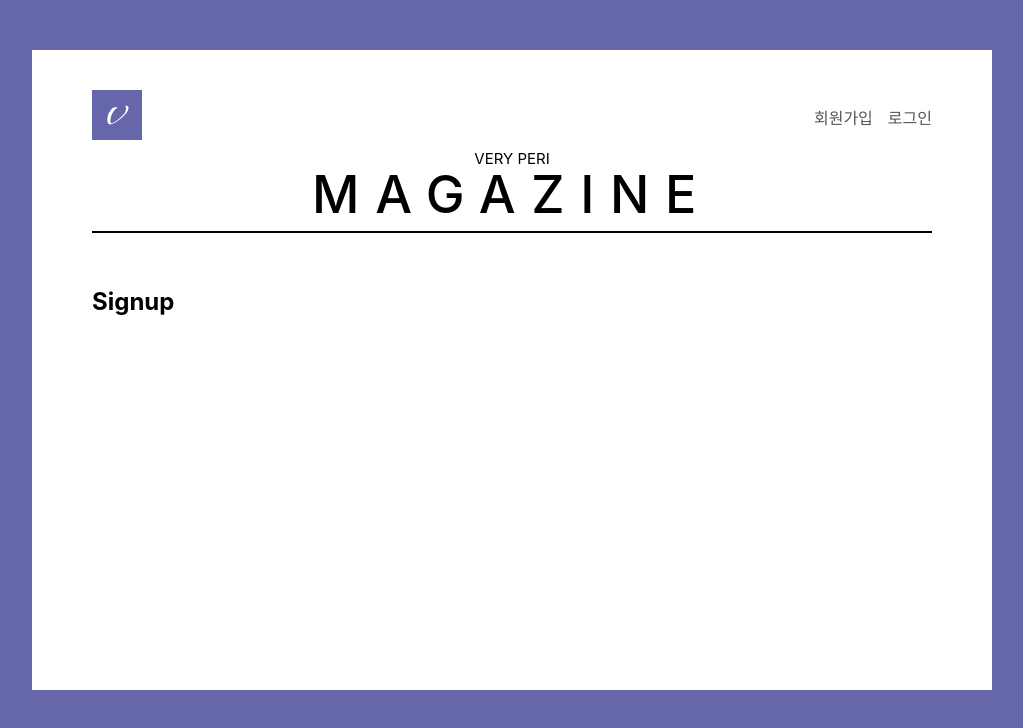
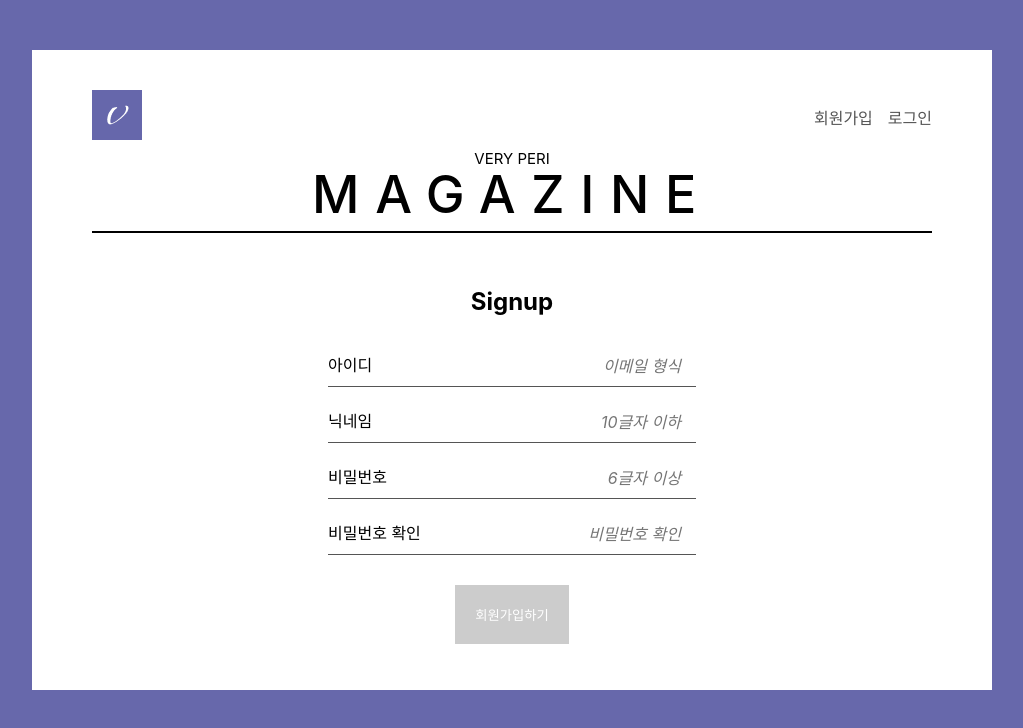
Before and after one commit to ddooyn/veryperi-magazine-2022, a React (Create React App) app: page /signup in a window 1280 px wide. Shown: the top 728 px of the page, without its empty margins (128-1151 px from the left). Built offline with nearby package versions, Linux system fonts and the light colour scheme; a web font is replaced by a local one.

Commit message:
✨ Signup, Login 페이지 폼 마크업 및 스타일링

```diff
--- a/src/pages/Login.js
+++ b/src/pages/Login.js
@@ -1,11 +1,114 @@
 import React from 'react';
+import { useNavigate } from 'react-router-dom';
+import { useForm } from 'react-hook-form';
+import styled from 'styled-components';
 
 const Login = () => {
+  const navigate = useNavigate();
+  const {
+    register,
+    handleSubmit,
+    formState: { isValid },
+  } = useForm({
+    mode: 'onTouched',
+  });
+
+  const onSubmit = () => {
+    return false;
+    alert('로그인 성공!');
+    navigate('/');
+  };
+
   return (
-    <div>
+    <LoginSection>
       <h2>Login</h2>
-    </div>
+      <Form id="login-form" onSubmit={handleSubmit(onSubmit)}>
+        <Row>
+          <label htmlFor="id">아이디</label>
+          <input
+            type="email"
+            id="id"
+            placeholder="e-mail"
+            autoComplete="off"
+            {...register('email', {
+              required: '* 이메일을 입력해주세요',
+              pattern: /^\S+@\S+$/i,
+            })}
+          />
+        </Row>
+
+        <Row>
+          <label htmlFor="password">비밀번호</label>
+          <input
+            type="password"
+            id="password"
+            placeholder="Password"
+            autoComplete="off"
+            {...register('password', {
+              required: '* 비밀번호를 입력해주세요',
+              minLength: 6,
+            })}
+          />
+        </Row>
+        {/* TODO: <Error>* 아이디나 비밀번호가 일치하지 않습니다</Error> */}
+      </Form>
+
+      <Button type="submit" form="login-form" disabled={!isValid}>
+        로그인하기
+      </Button>
+    </LoginSection>
   );
 };
 
 export default Login;
+
+const LoginSection = styled.section`
+  display: flex;
+  flex-direction: column;
+  align-items: center;
+  justify-content: center;
+  h2 {
+    margin-bottom: 10px;
+  }
+`;
+
+const Form = styled.form`
+  padding-bottom: 30px;
+`;
+
+const Row = styled.div`
+  display: flex;
+  align-items: center;
+  margin-top: 15px;
+  border-bottom: 1px solid #555;
+  label {
+    display: inline-block;
+    width: 100px;
+  }
+  input {
+    padding: 10px;
+    border: none;
+    outline: none;
+    font-size: 16px;
+    &::placeholder {
+      padding: 0 5px;
+      font-style: italic;
+      text-align: right;
+    }
+  }
+`;
+
+const Error = styled.p`
+  font-size: 14px;
+  color: #6768ab;
+`;
+
+const Button = styled.button`
+  padding: 20px;
+  background: #222;
+  color: #fff;
+  &:disabled {
+    background: #ccc;
+    cursor: default;
+  }
+`;
--- a/src/pages/Signup.js
+++ b/src/pages/Signup.js
@@ -1,9 +1,162 @@
-import React from 'react'
+import React from 'react';
+import { useNavigate } from 'react-router-dom';
+import { useForm } from 'react-hook-form';
+import styled from 'styled-components';
 
 const Signup = () => {
+  const navigate = useNavigate();
+  const {
+    register,
+    getValues,
+    handleSubmit,
+    formState: { errors, isValid },
+  } = useForm({
+    mode: 'onTouched',
+  });
+
+  const onSubmit = () => {
+    return false;
+    alert('회원가입 성공! 환영합니다:)');
+    navigate('/login');
+  };
+
   return (
-    <div><h2>Signup</h2></div>
-  )
-}
+    <SignupSection>
+      <h2>Signup</h2>
+      <Form id="signup-form" onSubmit={handleSubmit(onSubmit)}>
+        <Row>
+          <label htmlFor="id">아이디</label>
+          <input
+            type="email"
+            id="id"
+            placeholder="이메일 형식"
+            autoComplete="off"
+            {...register('email', {
+              required: '* 이메일을 입력해주세요',
+              pattern: /^\S+@\S+$/i,
+            })}
+          />
+        </Row>
+        {errors.email && <Error>{errors.email.message}</Error>}
+        {errors.email && errors.email.type === 'pattern' && (
+          <Error>* 잘못된 이메일 형식입니다.</Error>
+        )}
 
-export default Signup
+        <Row>
+          <label htmlFor="nickname">닉네임</label>
+          <input
+            type="nickname"
+            id="nickname"
+            placeholder="10글자 이하"
+            autoComplete="off"
+            {...register('nickname', {
+              required: '* 닉네임을 입력해주세요',
+              maxLength: 10,
+            })}
+          />
+        </Row>
+        {errors.nickname && <Error>{errors.nickname.message}</Error>}
+        {errors.nickname && errors.nickname.type === 'maxLength' && (
+          <Error>* 닉네임은 10자 이하입니다</Error>
+        )}
+
+        <Row>
+          <label htmlFor="password">비밀번호</label>
+          <input
+            type="password"
+            id="password"
+            placeholder="6글자 이상"
+            autoComplete="off"
+            {...register('password', {
+              required: '* 비밀번호를 입력해주세요',
+              minLength: 6,
+            })}
+          />
+        </Row>
+        {errors.password && <Error>{errors.password.message}</Error>}
+        {errors.password && errors.password.type === 'minLength' && (
+          <Error>* 비밀번호는 6자 이상입니다</Error>
+        )}
+
+        <Row>
+          <label htmlFor="confirm-password">비밀번호 확인</label>
+          <input
+            type="password"
+            id="confirm-password"
+            placeholder="비밀번호 확인"
+            autoComplete="off"
+            {...register('passwordConfirmation', {
+              required: '* 비밀번호 확인을 입력해주세요',
+              validate: {
+                matchesPreviousPassword: (value) => {
+                  const { password } = getValues();
+                  return password === value || '* 비밀번호가 일치하지 않습니다';
+                },
+              },
+            })}
+          />
+        </Row>
+        {errors.passwordConfirmation && (
+          <Error>{errors.passwordConfirmation.message}</Error>
+        )}
+      </Form>
+
+      <Button type="submit" form="signup-form" disabled={!isValid}>
+        회원가입하기
+      </Button>
+    </SignupSection>
+  );
+};
+
+export default Signup;
+
+const SignupSection = styled.section`
+  display: flex;
+  flex-direction: column;
+  align-items: center;
+  justify-content: center;
+  h2 {
+    margin-bottom: 10px;
+  }
+`;
+
+const Form = styled.form`
+  padding-bottom: 30px;
+`;
+
+const Row = styled.div`
+  display: flex;
+  align-items: center;
+  margin-top: 15px;
+  border-bottom: 1px solid #555;
+  label {
+    display: inline-block;
+    width: 100px;
+  }
+  input {
+    padding: 10px;
+    border: none;
+    outline: none;
+    font-size: 16px;
+    &::placeholder {
+      padding: 0 5px;
+      font-style: italic;
+      text-align: right;
+    }
+  }
+`;
+
+const Error = styled.p`
+  font-size: 14px;
+  color: #6768ab;
+`;
+
+const Button = styled.button`
+  padding: 20px;
+  background: #222;
+  color: #fff;
+  &:disabled {
+    background: #ccc;
+    cursor: default;
+  }
+`;
```
